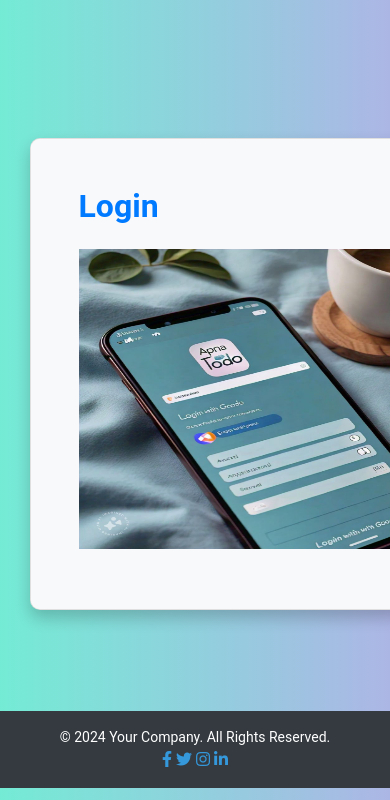
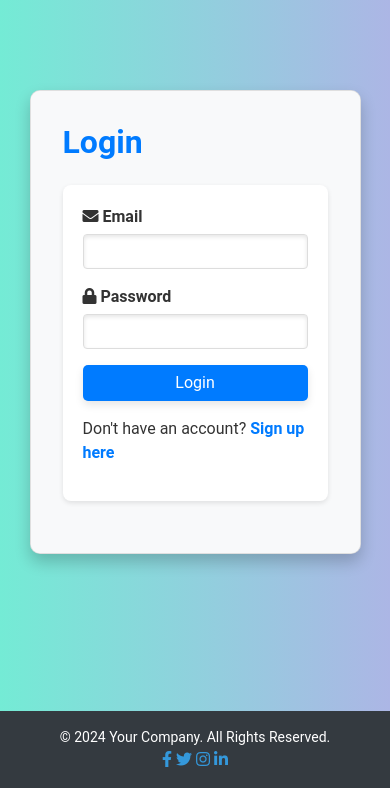
Before and after one commit to raushan22882917/todo_activity, a Flask app: page /login in a window 390 px wide; the page is wider, and only the part inside the window is pictured. Shown: the part 56-856 px from the top of that part. Run offline with Flask 3, Linux system fonts and the light colour scheme; some libraries are stand-ins or nearby versions.

Commit message:
Update login.html

```diff
--- a/templates/login.html
+++ b/templates/login.html
@@ -101,6 +101,29 @@
             width:400px;
             height: 300px;
         }
+
+@media (max-width: 768px) {
+    .login-card {
+        width: 100%;
+        margin: 2rem auto;
+    }
+
+    .login-card .card-body {
+        padding: 2rem;
+    }
+
+    .image {
+        display: none; /* Hide image on smaller screens */
+    }
+
+    .login-card img {
+        display: none; /* Hide image on smaller screens */
+    }
+
+    .login-card form {
+        display: block;
+    }
+}
     </style>
 </head>
 <body>
```
